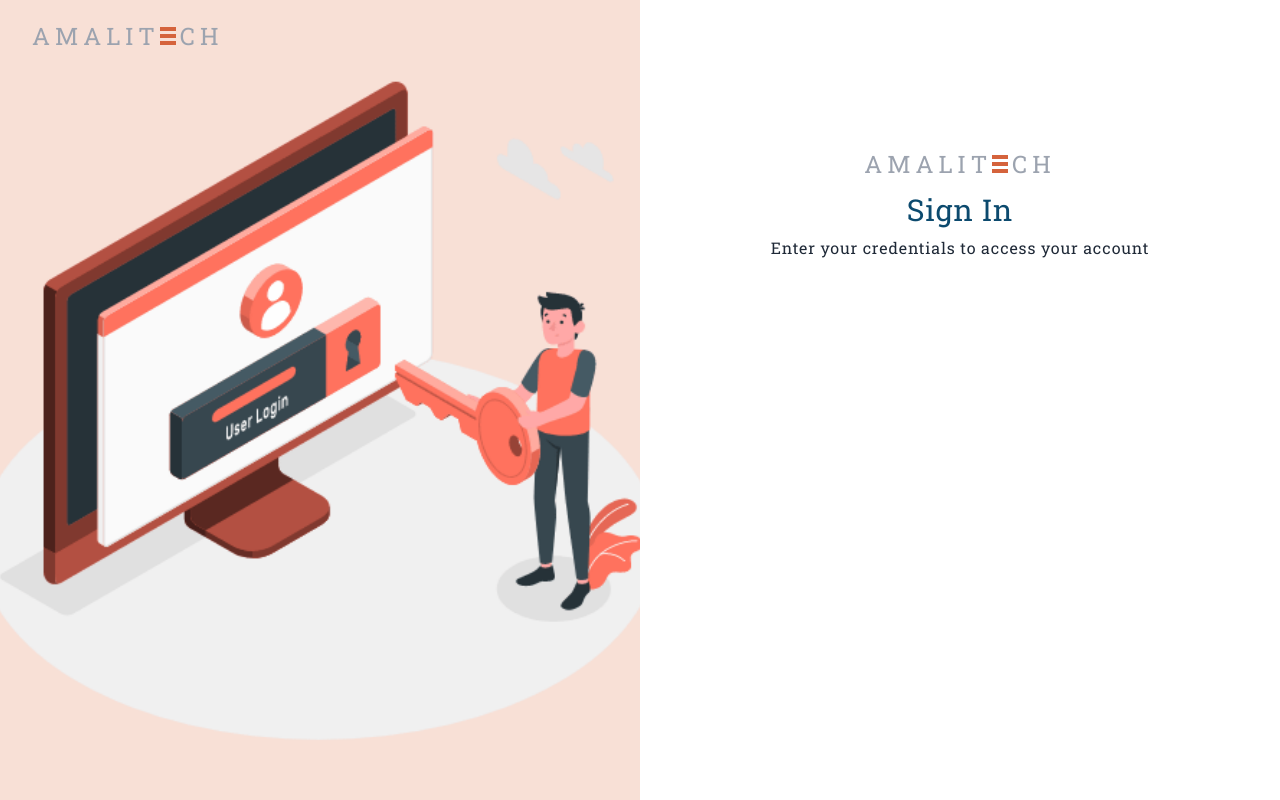
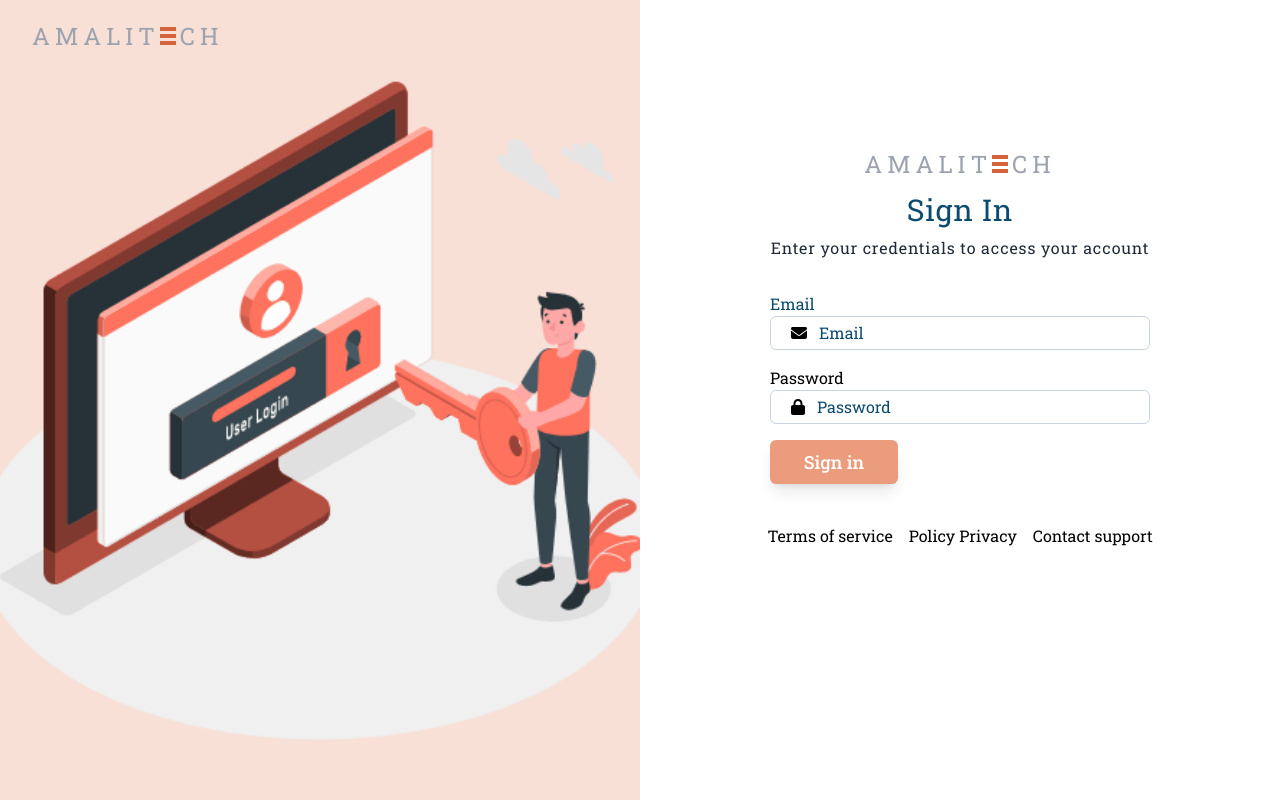
Before and after one commit to george-asiedu/Sign-In, an Angular app in the folder sign-in/: page / in a window 1280 px wide. Built offline with nearby package versions, Linux system fonts and the light colour scheme.

Commit message:
sign in forms updated

```diff
--- a/sign-in/src/app/app.component.html
+++ b/sign-in/src/app/app.component.html
@@ -23,8 +23,29 @@
     <h2 class="text-sky-900 text-3xl mb-2 tracking-wide">Sign In</h2>
     <p class="tracking-wider text-gray-800 font-normal mb-8">Enter your credentials to access your account</p>
 
-    <form>
+    <form class="flex flex-col gap-4 w-width mb-10">
+      <div class="">
+        <label for="email" class="text-sky-900">Email</label>
+        <div class="flex items-center gap-3 px-5 py-1 border w-full border-slate-300 rounded-md focus-within:border-orange-600">
+          <fa-icon [icon]="faEnvelope"></fa-icon>
+          <input type="email" placeholder="Email" class="border-none w-full focus-within:outline-none placeholder:text-sky-900">
+        </div>
+      </div>
 
+      <div class="">
+        <label for="password">Password</label>
+        <div class="flex items-center gap-3 px-5 py-1 border w-full border-slate-300 rounded-md focus-within:border-orange-600">
+          <fa-icon [icon]="faLock" class=""></fa-icon>
+          <input type="password" placeholder="Password" class="border-none w-full focus-within:outline-none placeholder:text-sky-900">
+        </div>
+      </div>
+      <button type="submit" class="bg-buttonBg w-32 text-lg rounded-md py-2 text-white font-medium shadow-lg">Sign in</button>
     </form>
+
+    <div class="flex items-center gap-4">
+      <p>Terms of service</p>
+      <p>Policy Privacy</p>
+      <p>Contact support</p>
+    </div>
   </div>
 </div>
--- a/sign-in/tailwind.config.js
+++ b/sign-in/tailwind.config.js
@@ -6,7 +6,8 @@
   theme: {
     extend: {
       backgroundColor: {
-        orangeBg: '#f8e0d6'
+        orangeBg: '#f8e0d6',
+        buttonBg: '#eb9c7d'
       },
       height: {
         height: '4px'
@@ -19,6 +20,9 @@
       },
       letterSpacing: {
         tight: '5px'
+      },
+      width: {
+        width: '380px'
       }
     },
   },
```
